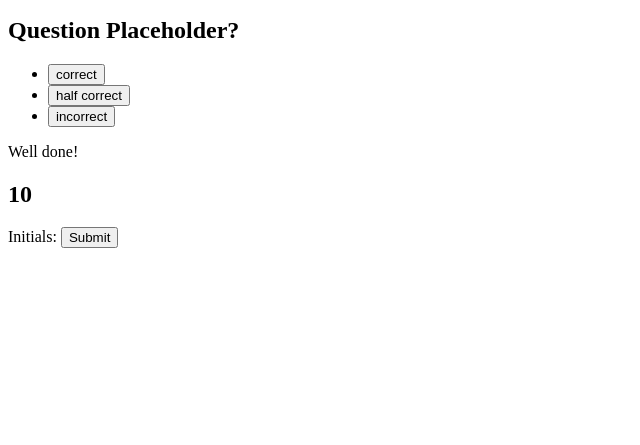
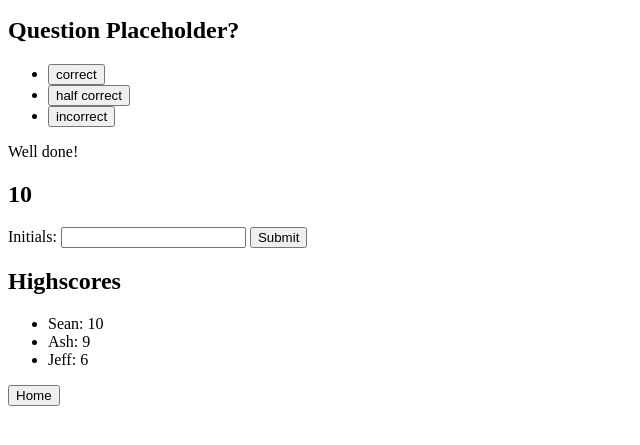
Before and after one commit to seanbutcher1994/Coding.Quiz, a plain HTML site: page index.html in a window 1280 px wide. Shown: the part 109-554 px from the top of the page, without its empty margins (0-640 px from the left). Drawn offline with Linux system fonts and the light colour scheme.

Commit message:
Add conent for Highscores page HTML git status

```diff
--- a/index.html
+++ b/index.html
@@ -53,6 +53,7 @@
     <!-- initial input -->
     <div>
         <label for="">Initials:</label>
+        <input type="text" id="input-initials">
         <!-- submit button -->
         <button id="submit-button">Submit</button>
 
@@ -66,9 +67,19 @@
 
 
 <!-- high score page with:-->
+<section id="section-highscore">
     <!-- Title -->
+    <h1>Highscores</h1>
     <!-- List of previous high scores -->
+    <ul id="list-highscores">
+        <li>Sean: 10</li>
+        <li>Ash: 9</li>
+        <li>Jeff: 6</li>
+    </ul>
     <!-- Home Button -->
+    <button id="button-homepage">Home</button>
+
+</section>
 
 
 <script src="./Assets/JS/script.js"></script>
```
